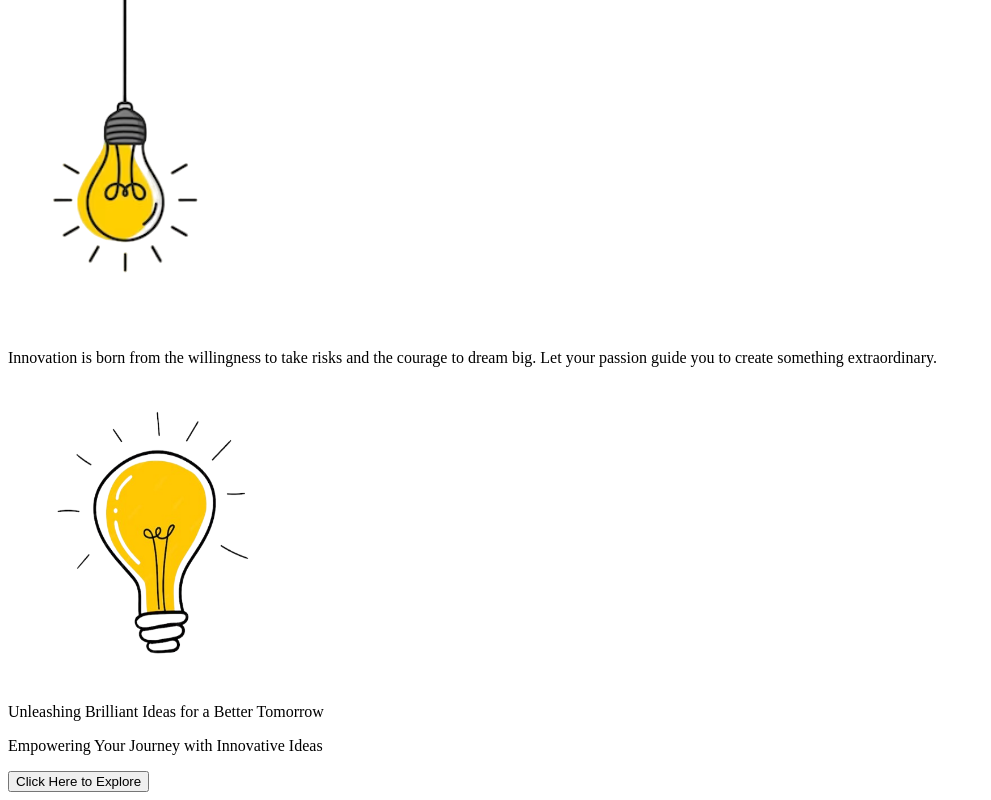
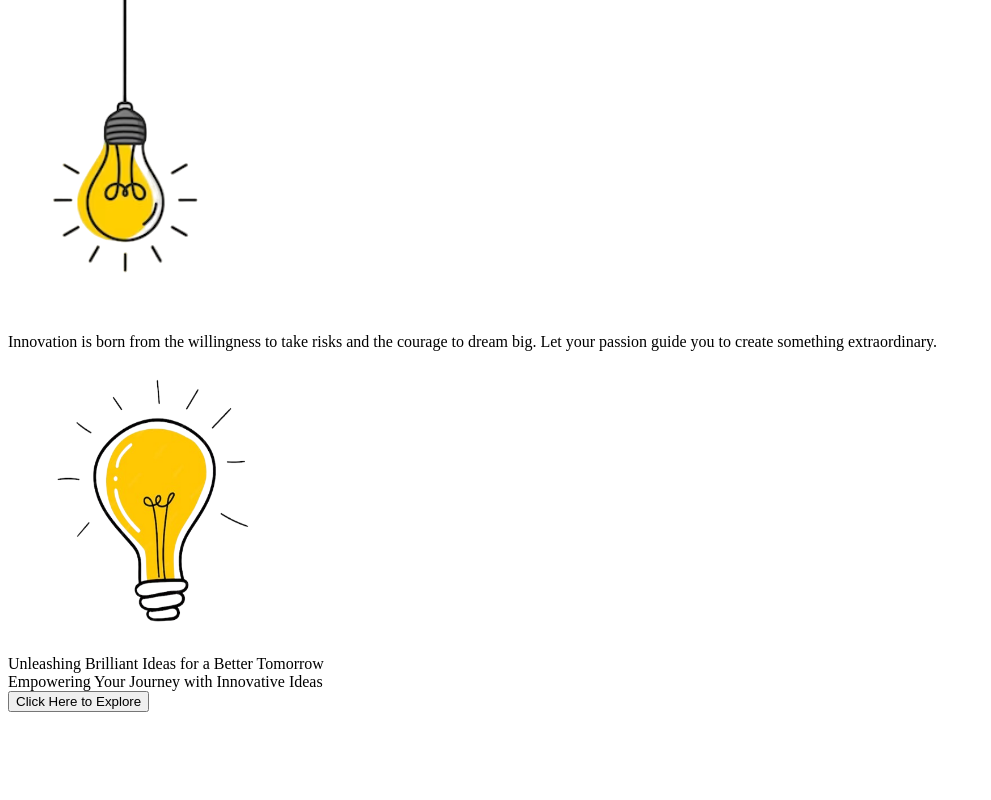
Before and after one commit to joyjeetcoding/jixel-frontend, a Next.js app: page /Home/Hero in a window 1280 px wide. Shown: the part 277-1077 px from the top of the page, without its empty margins (0-991 px from the left). After the commit the page ends 997 px from the top, so only its background shows below. Built offline with nearby package versions, Linux system fonts and the light colour scheme.

Commit message:
Motion added

```diff
--- a/package.json
+++ b/package.json
@@ -17,6 +17,7 @@
     "axios": "^1.7.2",
     "class-variance-authority": "^0.7.0",
     "clsx": "^2.1.1",
+    "framer-motion": "^11.3.21",
     "lucide-react": "^0.408.0",
     "next": "14.2.5",
     "react": "^18",
--- a/src/pages/Home/Hero.tsx
+++ b/src/pages/Home/Hero.tsx
@@ -2,20 +2,59 @@ import Image from "next/image";
 import Idea from "../../assets/Idea.png";
 import Idea2 from "../../assets/Idea2.png";
 import { Button } from "@/components/ui/button";
+import { motion } from "framer-motion";
 
 const Hero = () => {
+  const text1 =
+    "Innovation is born from the willingness to take risks and the courage to dream big. Let your passion guide you to create something extraordinary.".split(
+      " "
+    );
+
+  const text2 = "Unleashing Brilliant Ideas for a Better Tomorrow".split(" ");
+
+  const text3 = "Empowering Your Journey with Innovative Ideas".split(" ");
+
   return (
     <div className="h-screen md:max-w-3xl lg:max-w-4xl md:mx-auto">
       <div className="">
-        <div className="absolute top-[-1%] right-0 md:right-auto">
+        <motion.div
+          initial={{ opacity: 0, scale: 0.5 }}
+          animate={{ opacity: 1, scale: 1 }}
+          transition={{
+            duration: 0.8,
+            delay: 0.5,
+            ease: [0, 0.71, 0.2, 1.01],
+          }}
+          className="absolute top-[-1%] right-0 md:right-auto"
+        >
           <Image src={Idea} alt="idea-png" />
+        </motion.div>
+        <div className="absolute right-[25%] font-extrabold bottom-5 text-right w-[40%]  text-2xl font-btnfont hidden lg:block">
+          {text1.map((el, i) => (
+            <motion.span
+              initial={{ opacity: 0 }}
+              animate={{ opacity: 1 }}
+              transition={{
+                duration: 0.25,
+                delay: i / 10,
+              }}
+              key={i}
+              className=""
+            >
+              {el}{" "}
+            </motion.span>
+          ))}
         </div>
-        <p className="absolute right-[25%] font-extrabold bottom-5 text-right w-[40%]  text-2xl font-btnfont hidden lg:block">
-          Innovation is born from the willingness to take risks and the courage
-          to dream big. Let your passion guide you to create something
-          extraordinary.
-        </p>
-        <div className="absolute hidden right-0 bottom-0 md:block">
+        <motion.div
+          initial={{ opacity: 0, scale: 0.5 }}
+          animate={{ opacity: 1, scale: 1 }}
+          transition={{
+            duration: 0.8,
+            delay: 0.5,
+            ease: [0, 0.71, 0.2, 1.01],
+          }}
+          className="absolute hidden right-0 bottom-0 md:block"
+        >
           <Image
             src={Idea2}
             height={300}
@@ -23,17 +62,58 @@ const Hero = () => {
             className=""
             alt="idea-png"
           />
+        </motion.div>
+        <div className="absolute top-[30%] left-4 text-5xl font-btnfont font-semibold md:hidden">
+          {text2.map((el, i) => (
+            <motion.span
+              initial={{ opacity: 0 }}
+              animate={{ opacity: 1 }}
+              transition={{
+                duration: 0.25,
+                delay: i / 10,
+              }}
+              key={i}
+              className="w-[40%]"
+            >
+              {el}{" "}
+            </motion.span>
+          ))}
         </div>
-        <div className="absolute top-[30%] left-4 text-5xl font-btnfont font-semibold">
-          <p className="w-[40%] md:hidden">
-            Unleashing Brilliant Ideas for a Better Tomorrow
-          </p>
-          <p className="hidden w-[60%] md:block">
-            Empowering Your Journey with Innovative Ideas
-          </p>
-          <Button className=" font-extrabold hover:bg-yellow-400 hover:text-black">Click Here to Explore</Button>
+        <div className="absolute top-[30%] left-4 text-5xl font-btnfont w-[55%] font-semibold hidden md:block">
+          {text3.map((el, i) => (
+            <motion.span
+              initial={{ opacity: 0 }}
+              animate={{ opacity: 1 }}
+              transition={{
+                duration: 0.25,
+                delay: i / 10,
+              }}
+              key={i}
+              className=" w-[40%]"
+            >
+              {el}{" "}
+            </motion.span>
+          ))}
         </div>
       </div>
+      <motion.div
+        whileHover={{ scale: 1.1 }}
+        transition={{
+          type: "spring",
+          stiffness: 400,
+          damping: 10,
+          duration: 0.8,
+          delay: 0.1,
+          ease: [0, 0.71, 0.2, 1.01],
+        }}
+        initial={{ opacity: 0, scale: 0.5 }}
+        animate={{ opacity: 1, scale: 1 }}
+        className="absolute left-[10%] md:bottom-[10%] bottom-[2%]"
+      >
+        <Button className=" font-extrabold px-9 py-6 hover:bg-yellow-400 hover:text-black">
+          Click Here to Explore
+        </Button>
+      </motion.div>
     </div>
   );
 };
--- a/src/pages/User-Profile/UserHomePage.tsx
+++ b/src/pages/User-Profile/UserHomePage.tsx
@@ -27,7 +27,7 @@ const formSchema = z.object({
     message: "Please provide your Full Name",
   }),
   email: z.string().optional(),
-  imageFile: z.any().optional(), // Handle file uploads
+  imageFile: z.any().optional(),
 });
 
 interface UserHomePageProps {
```
Also changed, not shown: 1 other file (tests, documents, lock files or other folders).
